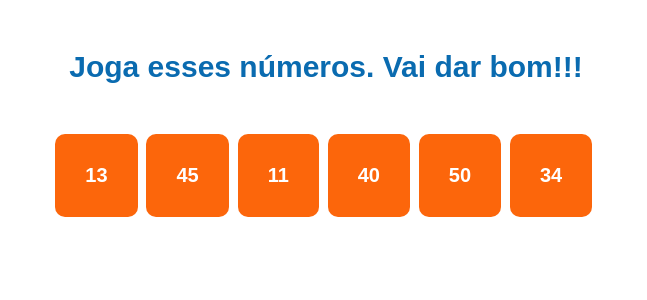
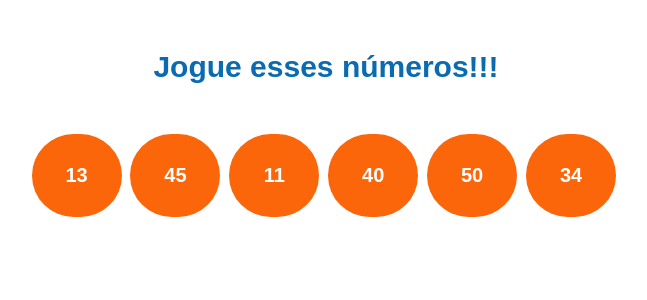
Before and after one commit to guimesmo/numerodasorte, a Flask app: page / in a window 1280 px wide. Shown: the top 300 px of the page, without its empty margins (314-961 px from the left). Run offline with Flask 2, Linux system fonts and the light colour scheme.

Commit message:
Added analytics

```diff
--- a/templates/base.html
+++ b/templates/base.html
@@ -17,16 +17,28 @@
             background: #fc660b;
             color: #fff;
             padding: 30px;
-            border-radius: 10px;
+            border-radius: 60px;
             font-size: 20px;
+            width: 30px;
         }
     </style>
+    <title>Números pra você jogar na mega</title>
+    <meta name="description" content="Gerador de números pra você jogar na mega sena!"/>
     <body>
-    <h1>Joga esses números. Vai dar bom!!!</h1>
+    <h1>Jogue esses números!!!</h1>
     <div class="numeros">
         {% for n in numeros %}
             <strong>{{ n }}</strong>&nbsp;
         {% endfor %}
     </div>
     </body>
+    <!-- Global site tag (gtag.js) - Google Analytics -->
+    <script async src="https://www.googletagmanager.com/gtag/js?id=G-S17RC65DZW"></script>
+    <script>
+      window.dataLayer = window.dataLayer || [];
+      function gtag(){dataLayer.push(arguments);}
+      gtag('js', new Date());
+
+      gtag('config', 'G-S17RC65DZW');
+    </script>
 </html>
```
